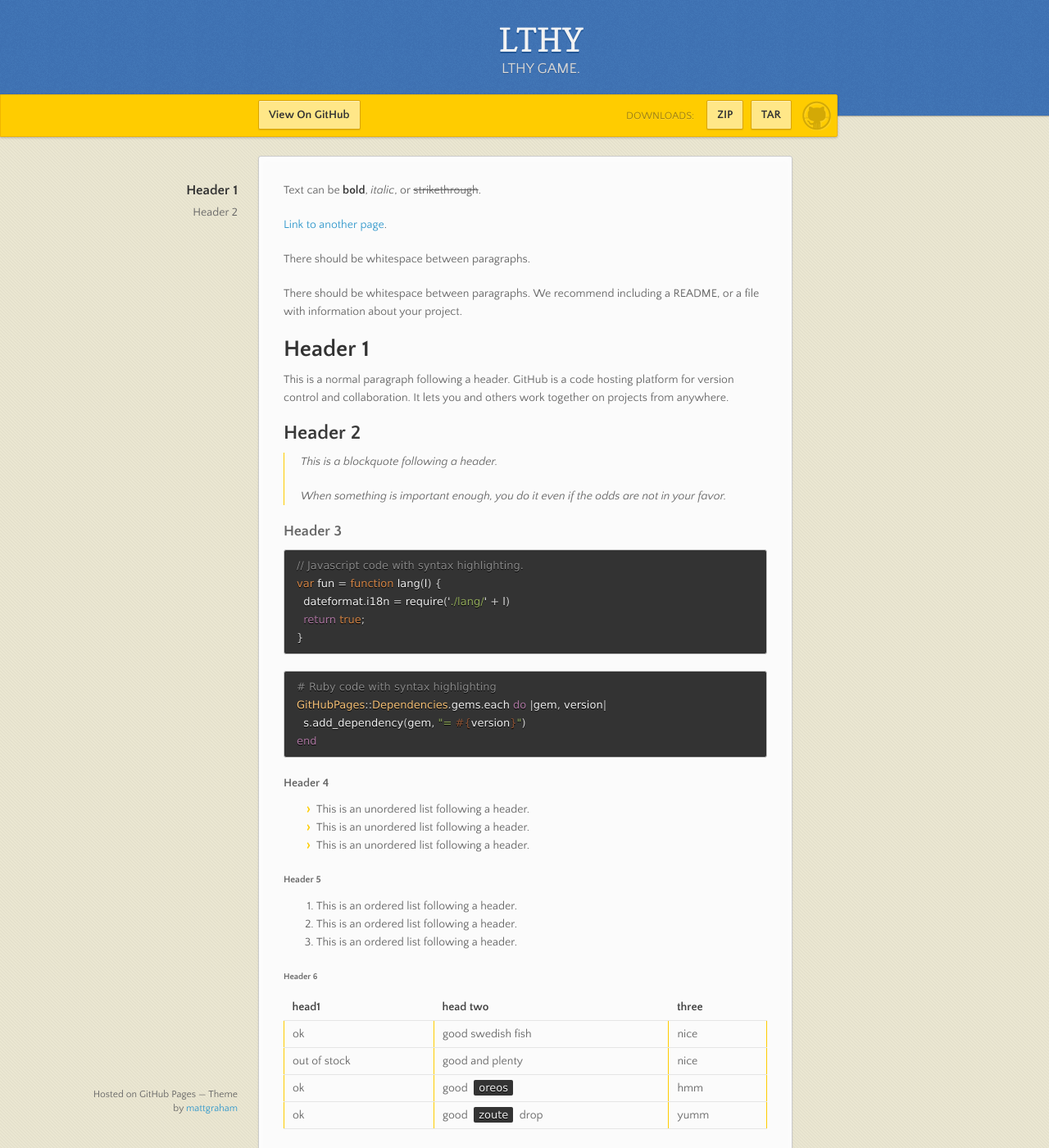
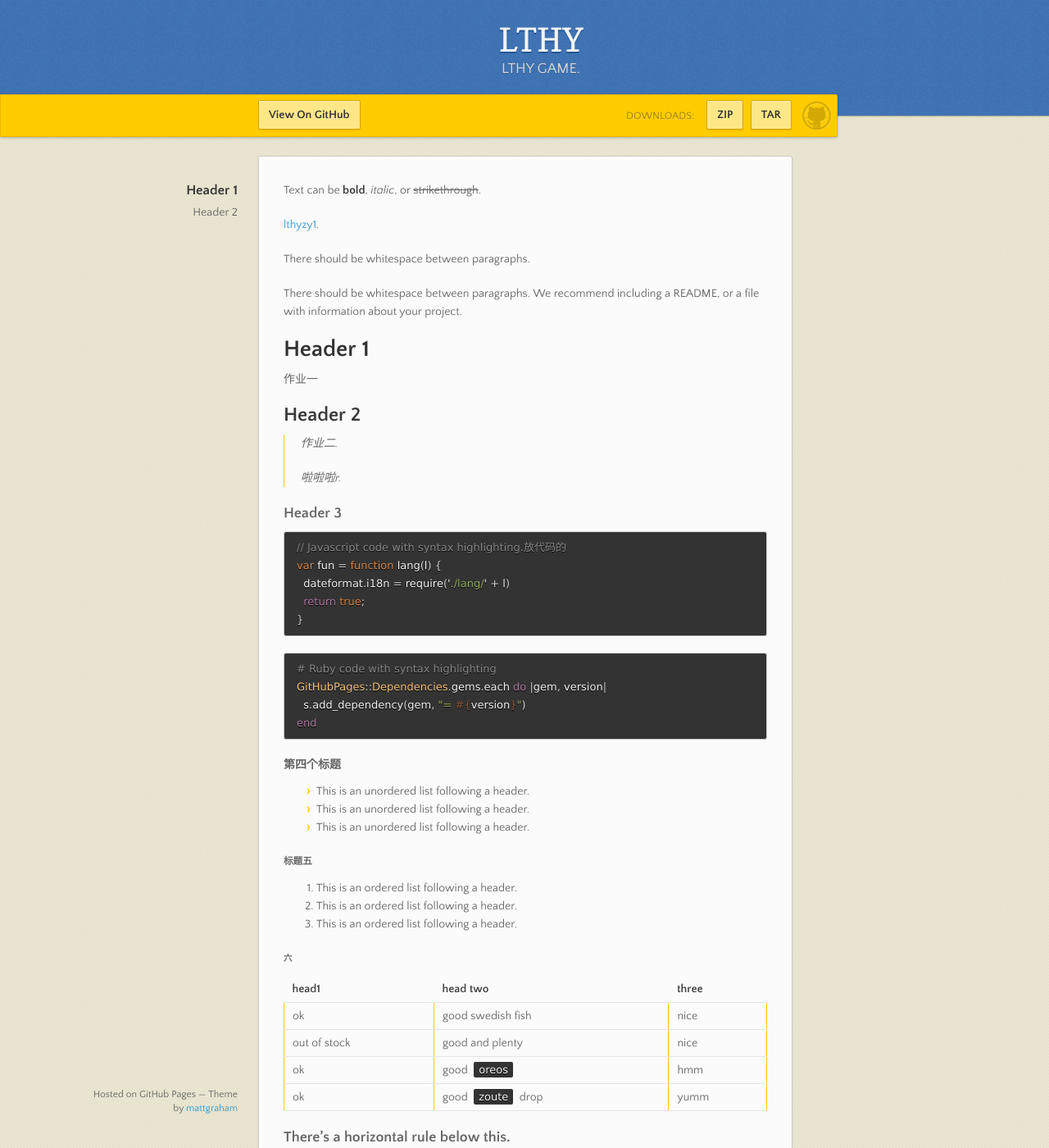
Before and after one commit to lthy/lthy.github.io, a Jekyll site: the page built from index.md, in a window 1280 px wide and 1400 px high. Shown: the whole window at 82% size. Built offline with Jekyll 4.4.1, drawn with Linux system fonts in a browser that asks for light colours; nearby versions of some CDN libraries.

Commit message:
Update index.md

````diff
--- a/index.md
+++ b/index.md
@@ -4,7 +4,7 @@
 
 Text can be **bold**, _italic_, or ~~strikethrough~~.
 
-[Link to another page](another-page).
+[lthyzy1](https://github.com/Lemonjing/lemonjing.github.io).
 
 There should be whitespace between paragraphs.
 
@@ -12,18 +12,18 @@
 
 # [](#header-1)Header 1
 
-This is a normal paragraph following a header. GitHub is a code hosting platform for version control and collaboration. It lets you and others work together on projects from anywhere.
+作业一
 
 ## [](#header-2)Header 2
 
-> This is a blockquote following a header.
+>作业二.
 >
-> When something is important enough, you do it even if the odds are not in your favor.
+> 啦啦啦r.
 
 ### [](#header-3)Header 3
 
 ```js
-// Javascript code with syntax highlighting.
+// Javascript code with syntax highlighting.放代码的
 var fun = function lang(l) {
   dateformat.i18n = require('./lang/' + l)
   return true;
@@ -37,19 +37,19 @@
 end
 ```
 
-#### [](#header-4)Header 4
+#### [](#header-4)第四个标题
 
 *   This is an unordered list following a header.
 *   This is an unordered list following a header.
 *   This is an unordered list following a header.
 
-##### [](#header-5)Header 5
+##### [](#header-5)标题五
 
 1.  This is an ordered list following a header.
 2.  This is an ordered list following a header.
 3.  This is an ordered list following a header.
 
-###### [](#header-6)Header 6
+###### [](#header-6)六
 
 | head1        | head two          | three |
 |:-------------|:------------------|:------|
````
